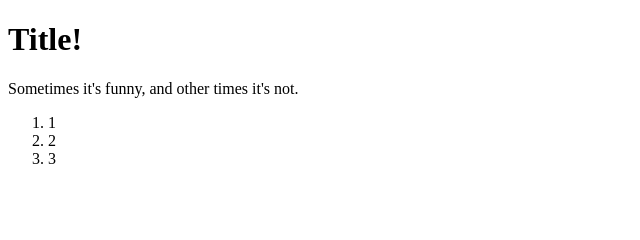
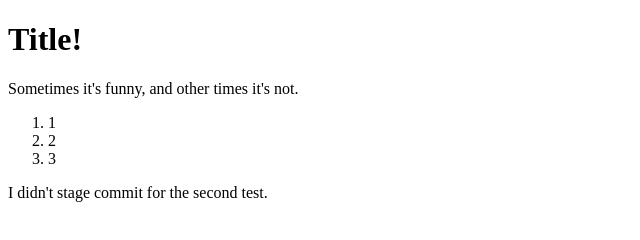
Before and after one commit to emthestrange/iat339, a plain HTML site: page index.html in a window 1280 px wide. Shown: the whole page, without its empty margins (0-640 px from the left). Drawn offline with Linux system fonts and the light colour scheme.

Commit message:
you only stage commit when you have many files of which not all are ready to be commited. be careful

```diff
--- a/index.html
+++ b/index.html
@@ -13,7 +13,7 @@
 			<li>2</li>
 			<li>3</li>
 		</ol>
-
+		<p>I didn't stage commit for the second test.</p>
 	</body>
 
 </html>
```
